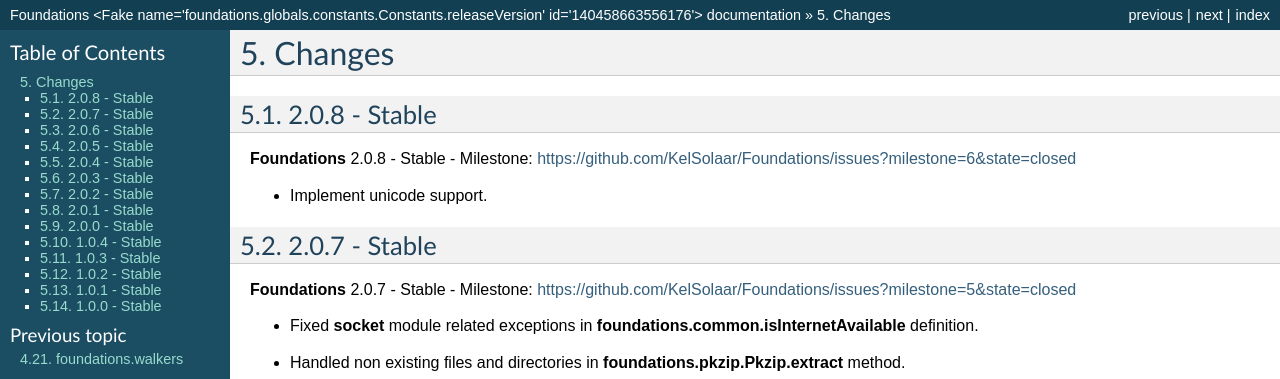
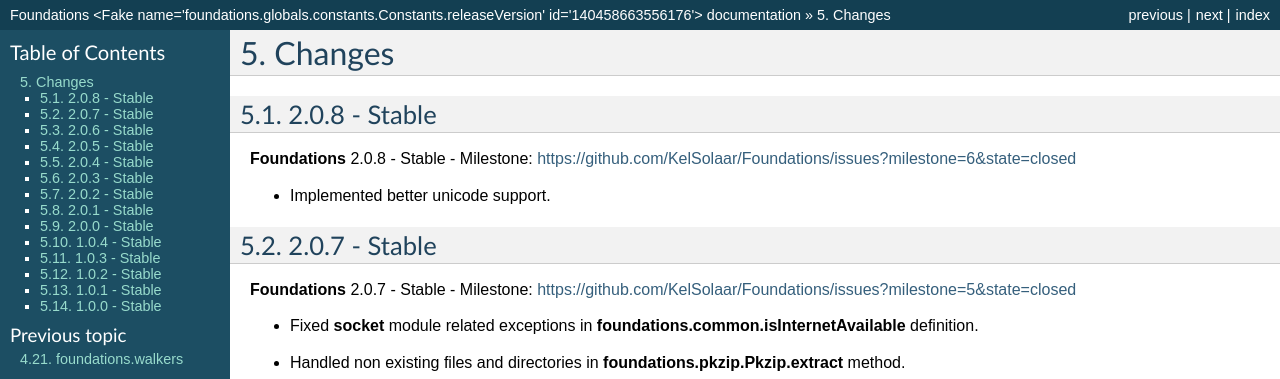
Before and after one commit to KelSolaar/Foundations, a Sphinx documentation site: the page built from docs/sphinx/source/resources/pages/changes.rst, in a window 1280 px wide. Shown: the top 379 px of the page. Built offline with Sphinx 7.4.7, drawn with Linux system fonts in a browser that asks for light colours.

Commit message:
Update documentation / help files.

```diff
--- a/docs/sphinx/source/resources/pages/changes.rst
+++ b/docs/sphinx/source/resources/pages/changes.rst
@@ -6,7 +6,7 @@
 
 **Foundations** 2.0.8 - Stable - Milestone: https://github.com/KelSolaar/Foundations/issues?milestone=6&state=closed
 
--  Implement unicode support.
+-  Implemented better unicode support.
 
 2.0.7 - Stable
 --------------
```
